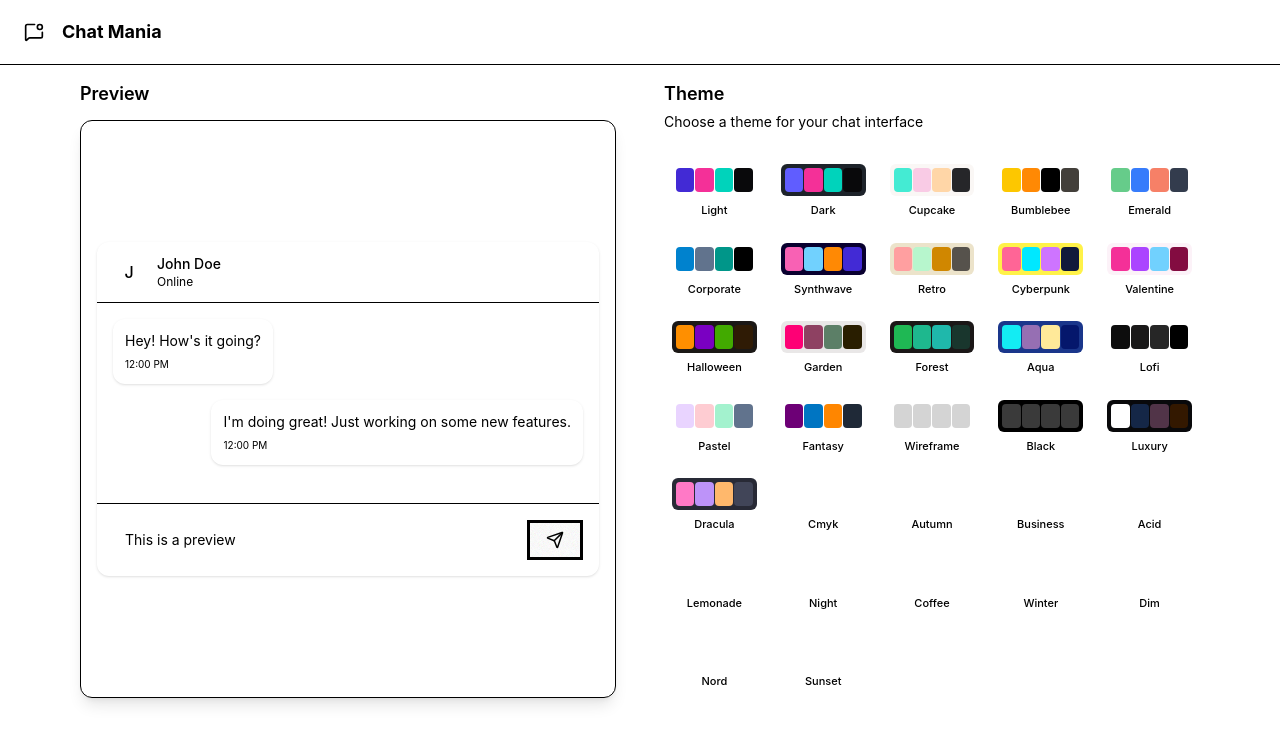
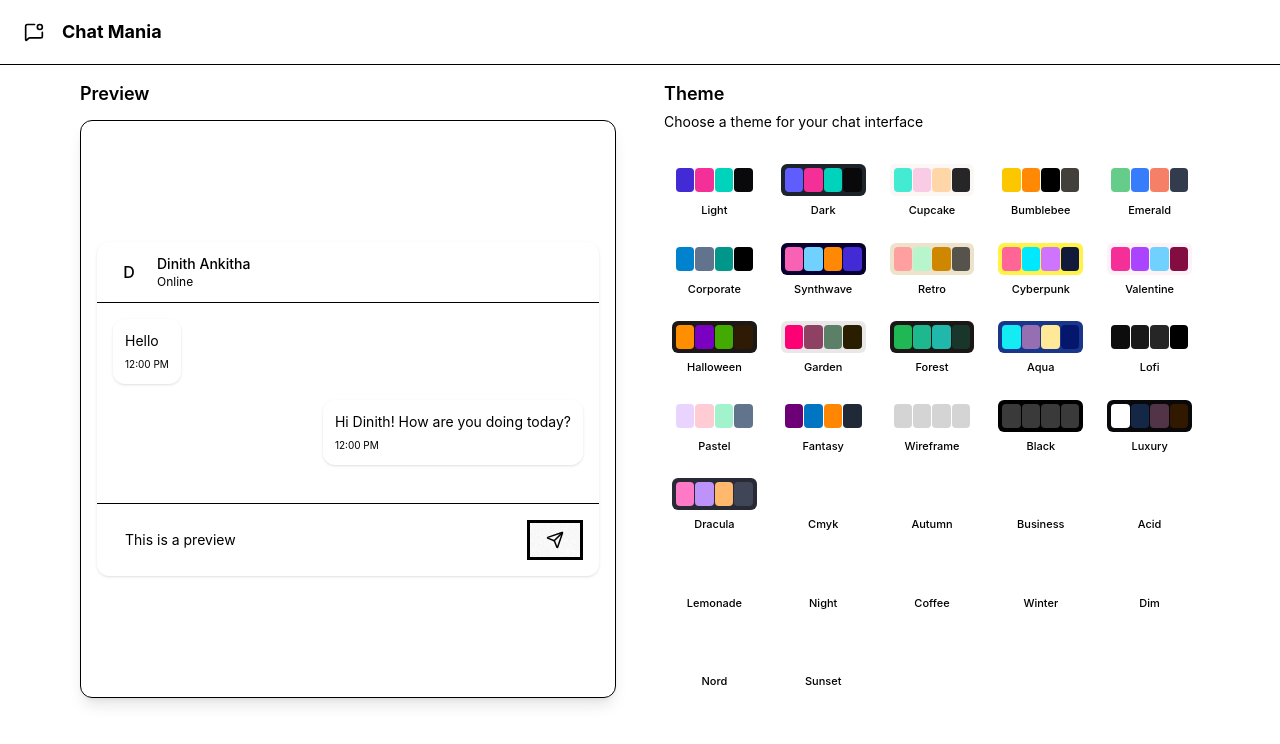
Before and after one commit to dinithanki/ChatApp, a React (Vite) app in the folder frontend/: page /settings in a window 1280 px wide. Shown: the top 744 px of the page. Built offline with nearby package versions, Linux system fonts and the light colour scheme; no server answers.

Commit message:
refactor: update preview message content and user profile details in settings page

```diff
--- a/frontend/src/pages/SettingPage.jsx
+++ b/frontend/src/pages/SettingPage.jsx
@@ -3,10 +3,10 @@ import { useThemeStore } from "../store/useThemeStore";
 import { Send } from "lucide-react";
 
 const PREVIEW_MESSAGES = [
-  { id: 1, content: "Hey! How's it going?", isSent: false },
+  { id: 1, content: "Hello", isSent: false },
   {
     id: 2,
-    content: "I'm doing great! Just working on some new features.",
+    content: "Hi Dinith! How are you doing today?",
     isSent: true,
   },
 ];
@@ -30,10 +30,10 @@ const SettingsPage = () => {
                   <div className="px-4 py-3 border-b border-base-300 bg-base-100">
                     <div className="flex items-center gap-3">
                       <div className="w-8 h-8 rounded-full bg-primary flex items-center justify-center text-primary-content font-medium">
-                        J
+                        D
                       </div>
                       <div>
-                        <h3 className="font-medium text-sm">John Doe</h3>
+                        <h3 className="font-medium text-sm">Dinith Ankitha</h3>
                         <p className="text-xs text-base-content/70">Online</p>
                       </div>
                     </div>
```
